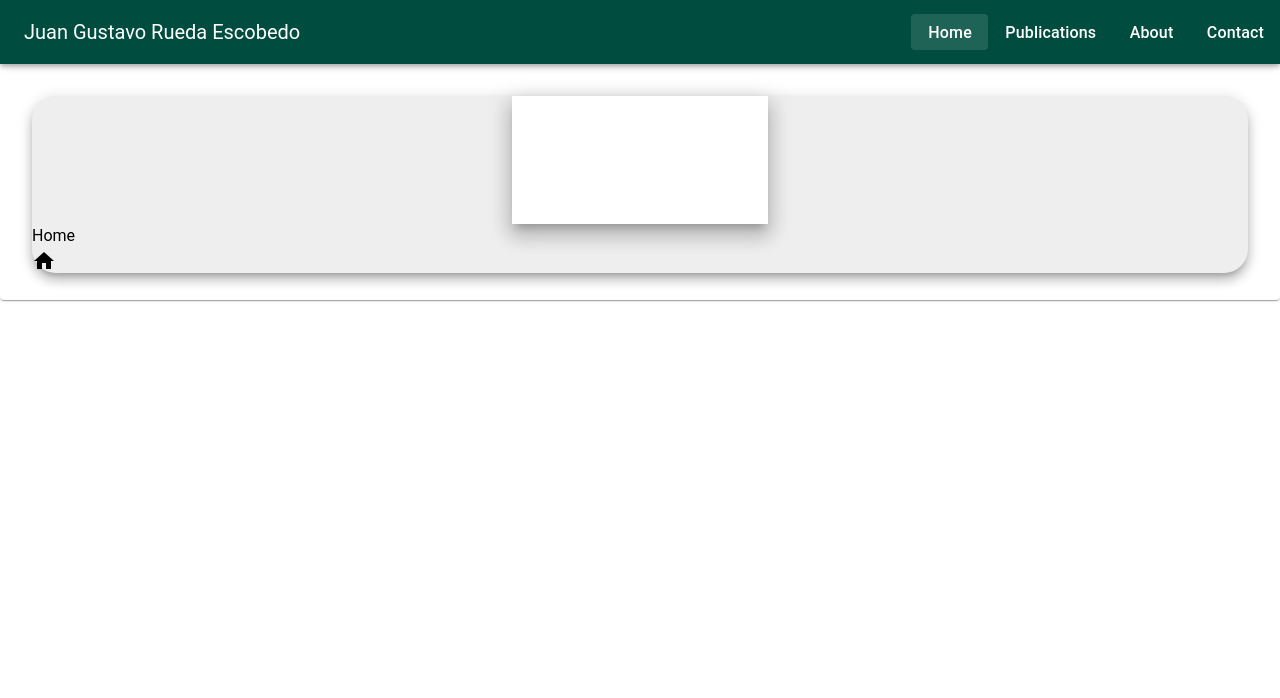
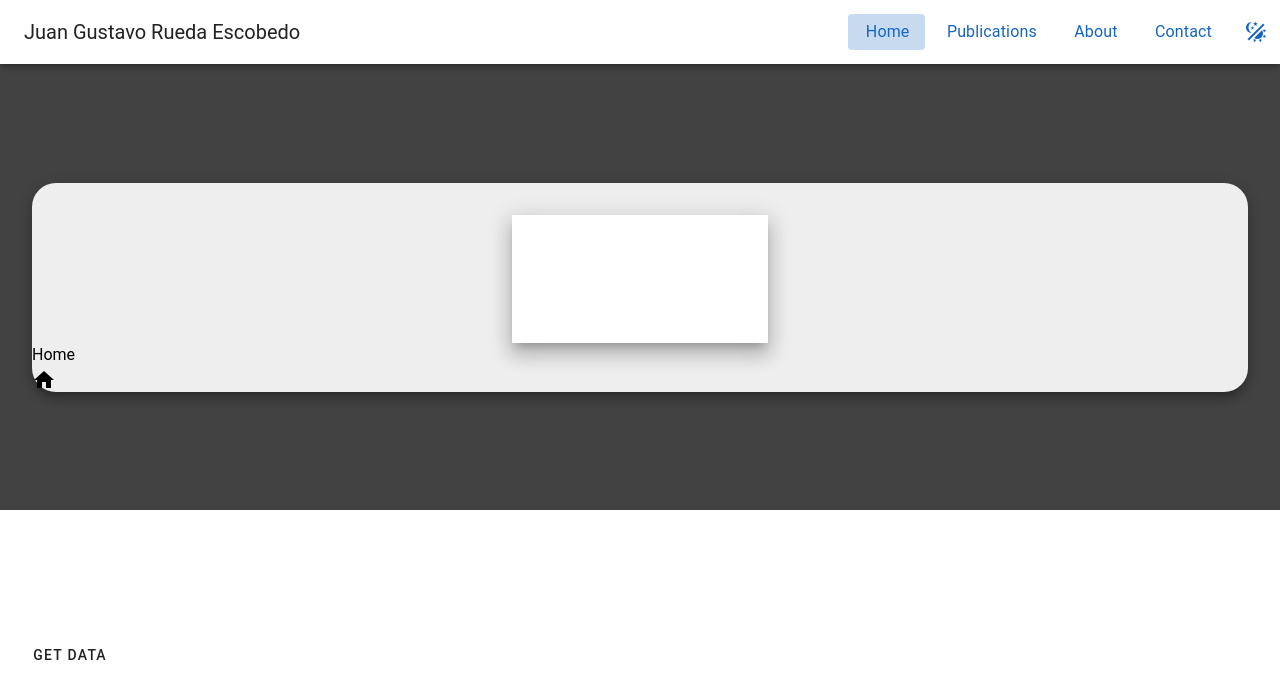
Before and after one commit to asdromundo/jg-rueda-web, a Vue app: page / in a window 1280 px wide. Shown: the top 698 px of the page. Built offline with nearby package versions, Linux system fonts and the light colour scheme.

Commit message:
Added light/dark theme toogle

```diff
--- a/src/App.vue
+++ b/src/App.vue
@@ -1,42 +1,44 @@
 <script setup lang="ts">
 import { RouterView } from 'vue-router'
-import { ref } from 'vue';
+import { ref } from 'vue'
+import { useTheme } from 'vuetify'
+
+const theme = useTheme()
+
+function toggleTheme() {
+  theme.global.name.value = theme.global.current.value.dark ? 'light' : 'dark';
+}
 
 let data = ref({
   drawer: false,
   showButton: false,
-  drawerButtonShape: "rounded"
+  drawerButtonShape: 'rounded'
 })
 </script>
 
 <template>
-  <v-card>
-    <v-layout class="rounded rounded-md">
-      <v-app-bar
-        color="teal-darken-4"
-        permanent
-      >
-        <template v-slot:prepend >
+  <v-app ref="app" class="rounded rounded-md bg-surface-variant">
+    <v-app-bar color="" permanent>
+      <template v-slot:prepend>
         <v-app-bar-nav-icon
           :class="data.drawerButtonShape"
           @click.stop="data.drawer = !data.drawer"
-          class="d-md-none"
+          class="d-sm-none"
         />
       </template>
 
       <v-app-bar-title>Juan Gustavo Rueda Escobedo</v-app-bar-title>
 
-        <div class="d-none d-md-block">
-          <v-btn to="/" variant="text" class="text-none text-subtitle-1">Home</v-btn>
-          <v-btn to="/publications" variant="text" class="text-none text-subtitle-1">Publications</v-btn>
-          <v-btn to="/about" variant="text" class="text-none text-subtitle-1">About</v-btn>
-          <v-btn to="/contact" variant="text" class="text-none text-subtitle-1">Contact</v-btn>
+      <div class="d-none d-sm-block text-blue-darken-3">
+        <v-btn to="/" variant="text" class="text-none text-subtitle-1 mr-1">Home</v-btn>
+        <v-btn to="/publications" variant="text" class="text-none text-subtitle-1 mr-1">Publications</v-btn>
+        <v-btn to="/about" variant="text" class="text-none text-subtitle-1 mr-1">About</v-btn>
+        <v-btn to="/contact" variant="text" class="text-none text-subtitle-1 mr-1">Contact</v-btn>
+        <v-btn icon="mdi-theme-light-dark" @click="toggleTheme"></v-btn>
       </div>
-
     </v-app-bar>
 
-      <v-navigation-drawer
-      v-model="data.drawer">
+    <v-navigation-drawer v-model="data.drawer">
       <v-list-item title="Site" subtitle="Navegation"></v-list-item>
       <v-divider></v-divider>
       <v-list-item to="/" title="Home"></v-list-item>
@@ -45,12 +47,12 @@
       <v-list-item to="/contact" title="Contact"></v-list-item>
     </v-navigation-drawer>
 
-      <v-main
-      class="rounded rounded-md"
-      style="min-height: 300px;"
-      >
+    <v-main class="d-flex align-center justify-center" style="min-height: 300px">
       <RouterView />
     </v-main>
-    </v-layout>
-  </v-card>
+
+    <v-footer>
+      <v-btn class="mr-auto" variant="text"> Get data </v-btn>
+    </v-footer>
+  </v-app>
 </template>
```
Lines whose indentation alone changed are shown as unchanged.
